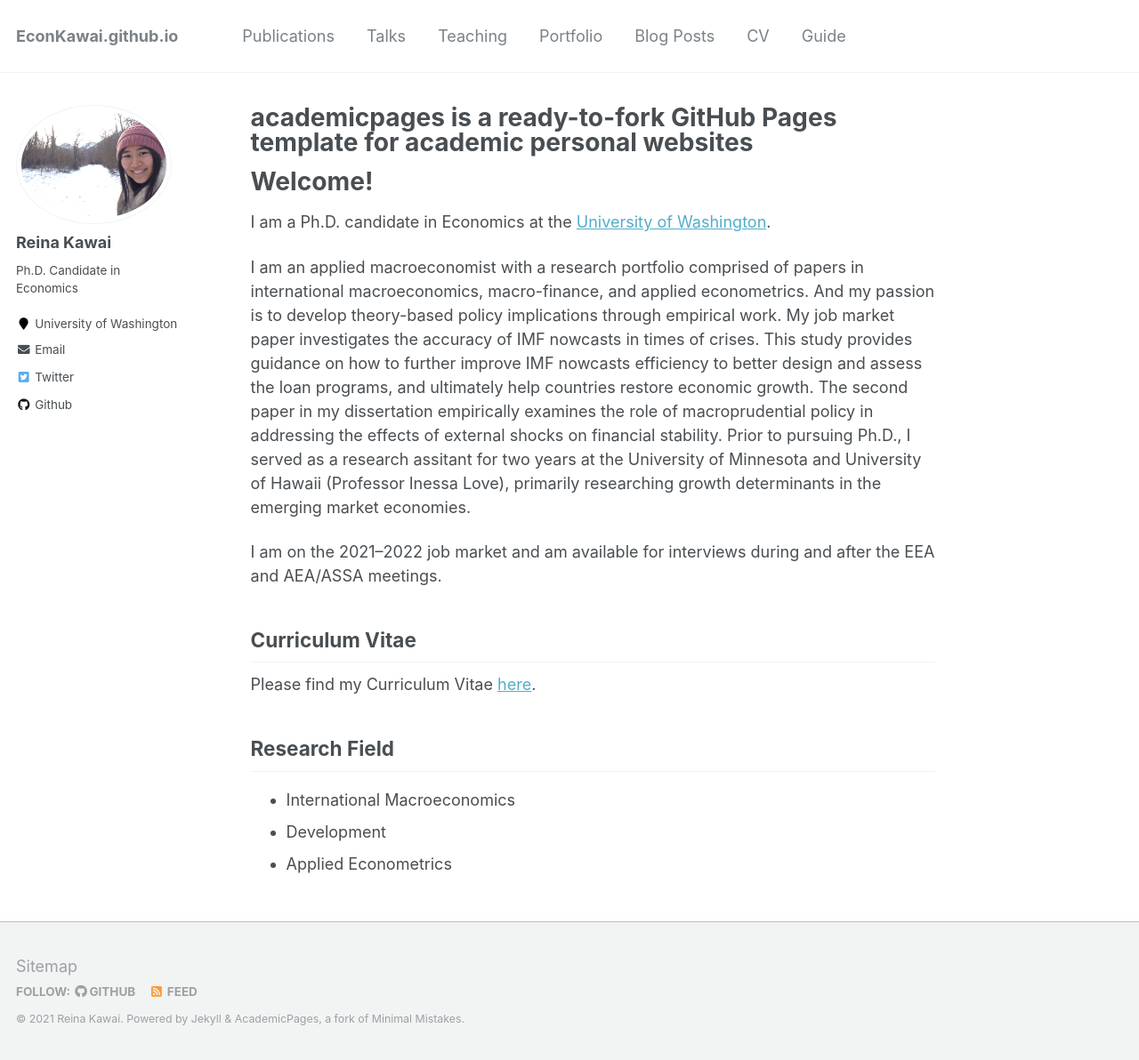
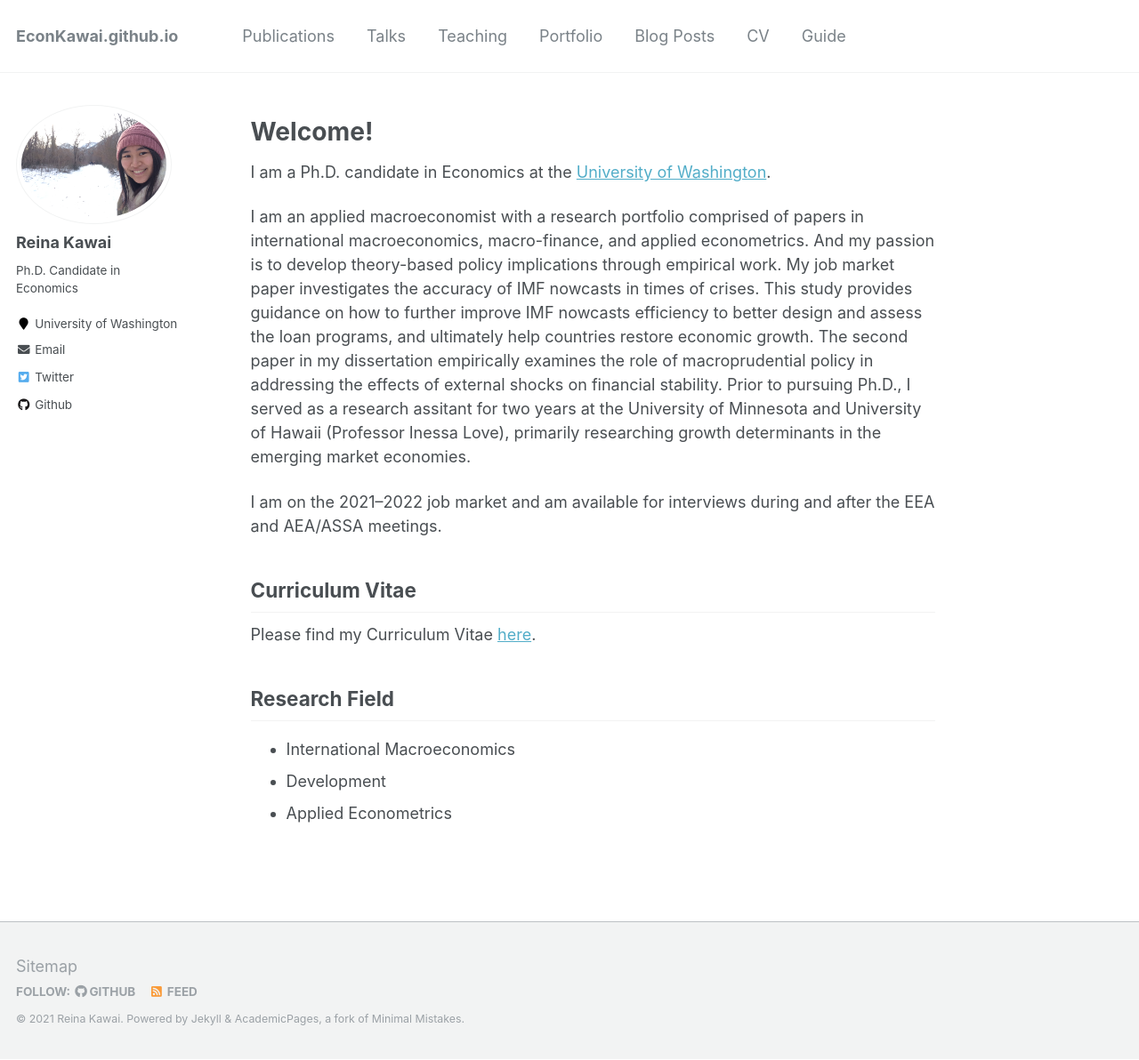
Before and after one commit to Reina-Kawai/Reina-Kawai.github.io, a Jekyll site: the page built from _pages/about.md, in a window 1280 px wide and 1192 px high. Shown: the whole window at 89% size. Built offline with Jekyll 4.4.1, drawn with Linux system fonts in a browser that asks for light colours.

Commit message:
Update about.md

```diff
--- a/_pages/about.md
+++ b/_pages/about.md
@@ -1,6 +1,6 @@
 ---
 permalink: /
-title: "academicpages is a ready-to-fork GitHub Pages template for academic personal websites"
+title: ""
 excerpt: "About me"
 author_profile: true
 redirect_from:
@@ -19,7 +19,7 @@ I am on the 2021–2022 job market and am available for interviews during and af
 
 Curriculum Vitae
 ------
-Please find my Curriculum Vitae [here](https://econreina.github.io/files/econ_reina_cv.pdf).
+Please find my Curriculum Vitae [here](https://Reina-Kawai.github.io/files/econ_reina_cv.pdf).
 
 
 Research Field
```
